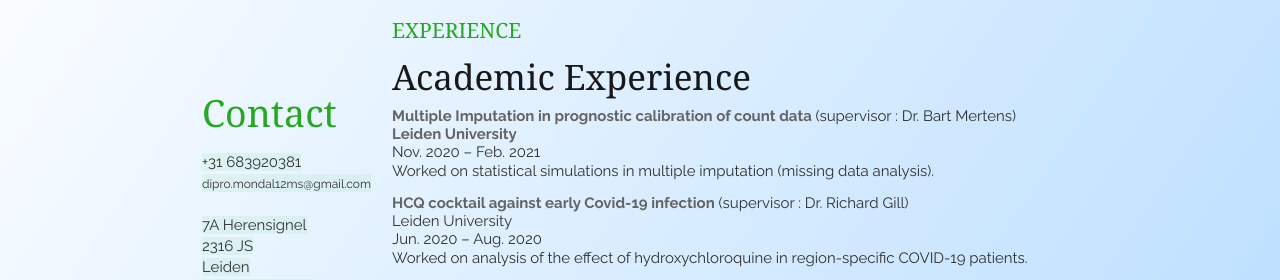
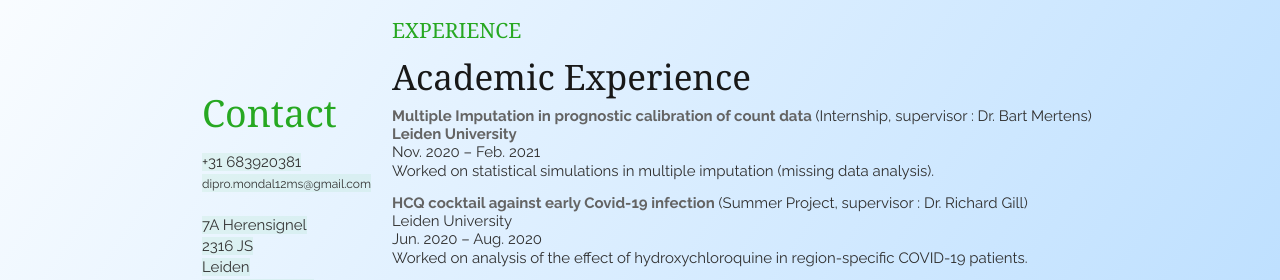
Before and after one commit to kuntala-c/kuntala-c.github.io, a Jekyll site: the page built from index.html, in a window 1280 px wide. Shown: the part 226-506 px from the top of the page. Built offline with Jekyll 4.4.1, drawn with Linux system fonts in a browser that asks for light colours; nearby versions of some CDN libraries; the list of posts is cut into pages by our own code.

Commit message:
Update employment.html

```diff
--- a/_includes/employment.html
+++ b/_includes/employment.html
@@ -5,10 +5,10 @@
             <h2>Academic Experience</h2>
 		</header>
 			<ul>
-				<li> <em> <b>Multiple Imputation in prognostic calibration of count data </b></em> (supervisor : Dr. Bart Mertens)
+				<li> <em> <b>Multiple Imputation in prognostic calibration of count data </b></em> (Internship, supervisor : Dr. Bart Mertens)
 					<span><address><em>Leiden University</em></address><time>Nov. 2020 – Feb. 2021</time></span>
 					<p>Worked on statistical simulations in multiple imputation (missing data analysis). </p>
-				<li> <em><b>HCQ cocktail against early Covid-19 infection</b></em> (supervisor : Dr. Richard Gill)
+				<li> <em><b>HCQ cocktail against early Covid-19 infection</b></em> (Summer Project, supervisor : Dr. Richard Gill)
 					<span><address>Leiden University</address><time>Jun. 2020 – Aug. 2020</time></span>
 					<p>Worked on analysis of the effect of hydroxychloroquine in region-specific COVID-19 patients. </p>
 				<li> <em><b>Application of distributed computing in source identification with the LOFAR Two-meter Sky Survey</b></em> (Course Assignment : Distributed Data Mining)
```
